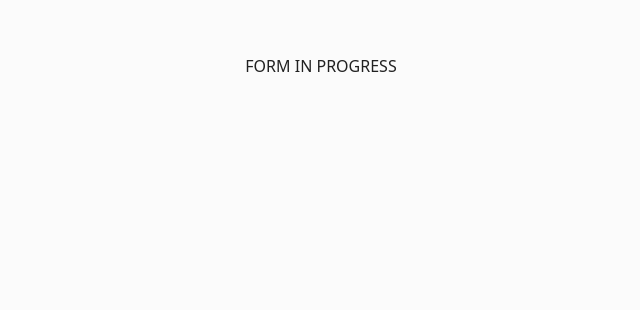
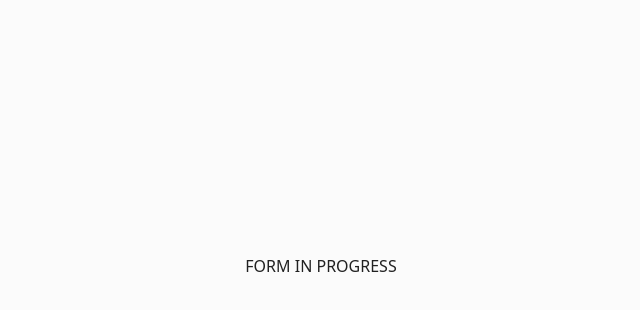
Before and after one commit to snowdevnoa/Portfolio, a React (Vite) app: page / in a window 1280 px wide. Shown: the part 2770-3080 px from the top of the page, without its empty margins (319-959 px from the left). Before the commit the page ends 3036 px from the top, so only its background shows below. Built offline with nearby package versions, Linux system fonts and the light colour scheme.

Commit message:
subtle animation tweak

```diff
--- a/src/Contact.jsx
+++ b/src/Contact.jsx
@@ -1,6 +1,9 @@
 export default function Contact() {
   return (
-    <div id="contact" className="h-[400px] flex justify-center items-center">
+    <div
+      id="contact"
+      className="min-h-screen flex justify-center items-center animate-hide"
+    >
       FORM IN PROGRESS
     </div>
   );
--- a/src/Intro.jsx
+++ b/src/Intro.jsx
@@ -1,7 +1,7 @@
 function Intro() {
   return (
     <div className="min-h-screen flex flex-wrap md:flex-no-wrap intro">
-      <div className="w-full md:w-3/5 flex justify-center items-center">
+      <div className="w-full md:w-3/5 flex justify-center items-center animate-hide">
         NEW PORTFOLIO UNDER CONSTRUCTION
       </div>
       <div className="w-full md:w-2/5 flex flex-col justify-center items-center animate-hide">
--- a/src/Projects.jsx
+++ b/src/Projects.jsx
@@ -49,7 +49,7 @@ function Projects() {
       className="min-h-screen flex flex-col items-center text-center mt-10"
       id="projects"
     >
-      <div className="w-full text-xl flex flex-col items-center md:flex-row md:flex-wrap md:justify-evenly">
+      <div className="w-full text-xl flex flex-col items-center md:flex-row md:flex-wrap md:justify-evenly animate-hide">
         {uiTypes}
       </div>
       <div className="projects">{allWorks}</div>
```
